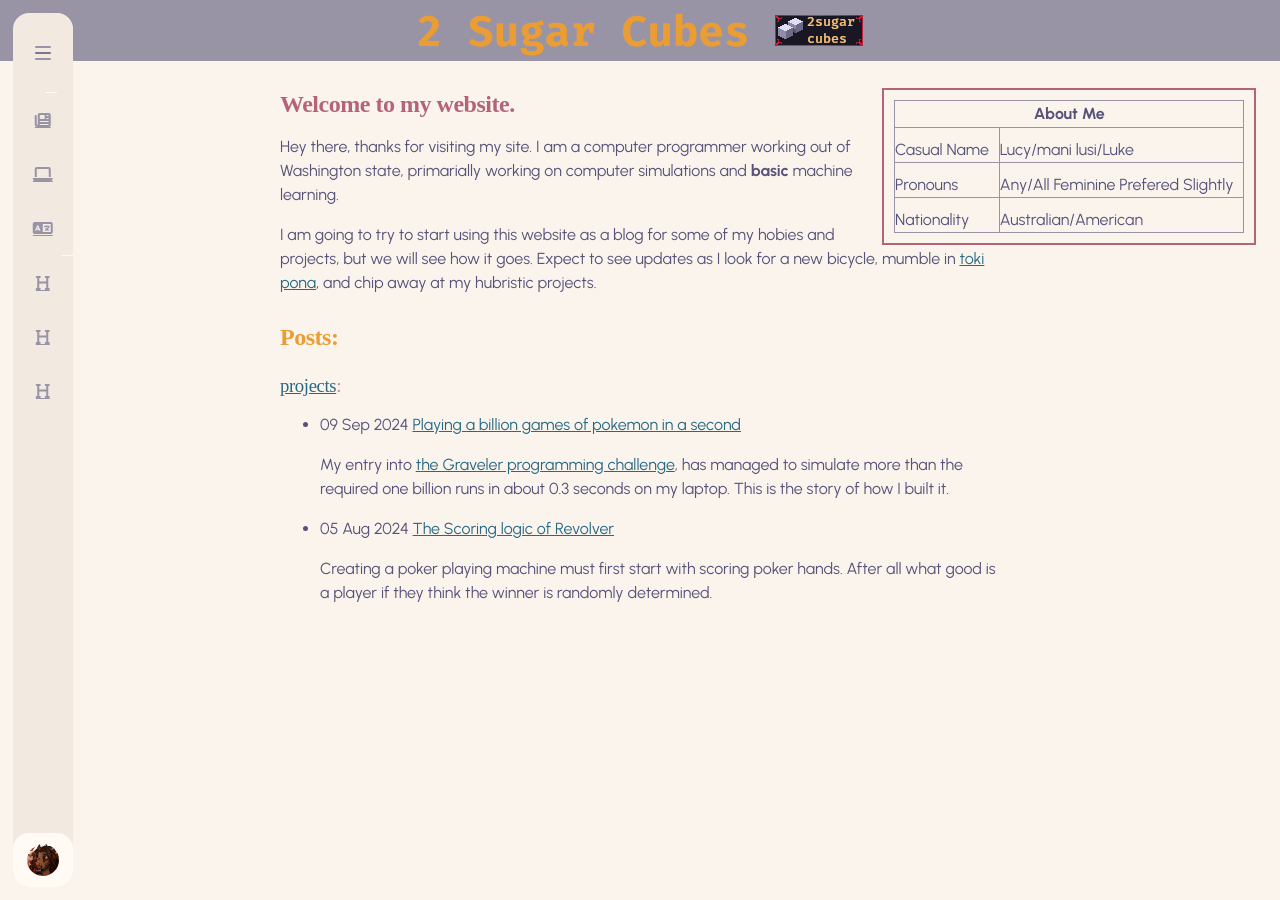
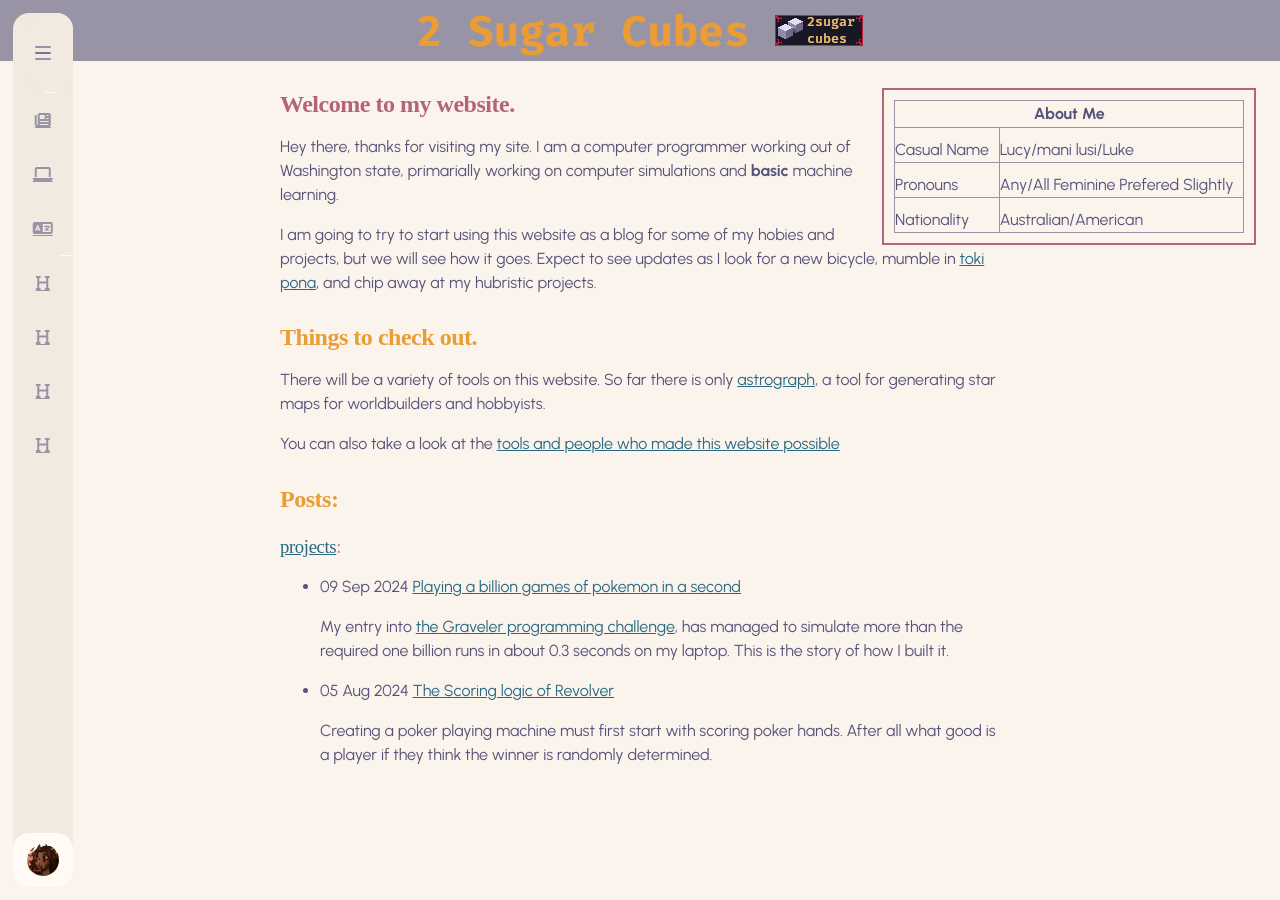
Before and after one commit to 2sugarcubes/2sugarcubes.github.io, a Jekyll site: the page built from index.html, in a window 1280 px wide. Built offline with Jekyll 4.4.1, drawn with Linux system fonts in a browser that asks for light colours; nearby versions of some CDN libraries; some web fonts are replaced.

Commit message:
feat(index): add links to some isolaed pages

```diff
--- a/index.html
+++ b/index.html
@@ -52,6 +52,19 @@
           <a href="https://tokipona.org/">toki pona</a>, and chip away at my
           hubristic projects.
         </p>
+
+        <h2>Things to check out.</h2>
+        <p>
+          There will be a variety of tools on this website. So far there is only
+          <a href="projects/astrograph/">astrograph</a>, a tool for generating
+          star maps for worldbuilders and hobbyists.
+        </p>
+        <p>
+          You can also take a look at the
+          <a href="cool-tools.html"
+            >tools and people who made this website possible</a
+          >
+        </p>
         <h2>Posts:</h2>
 
         {% for cat in site.categories %}
```
